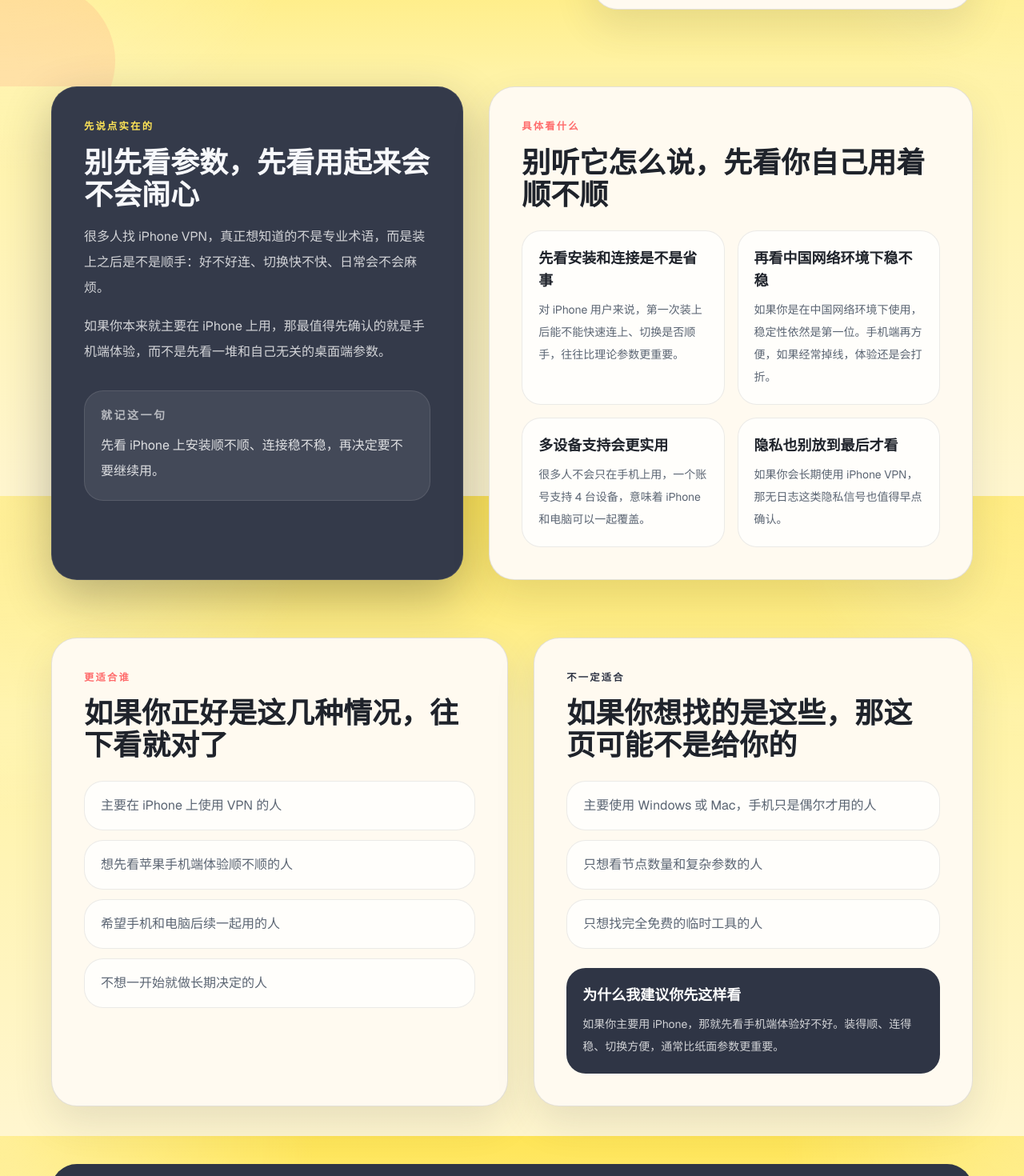
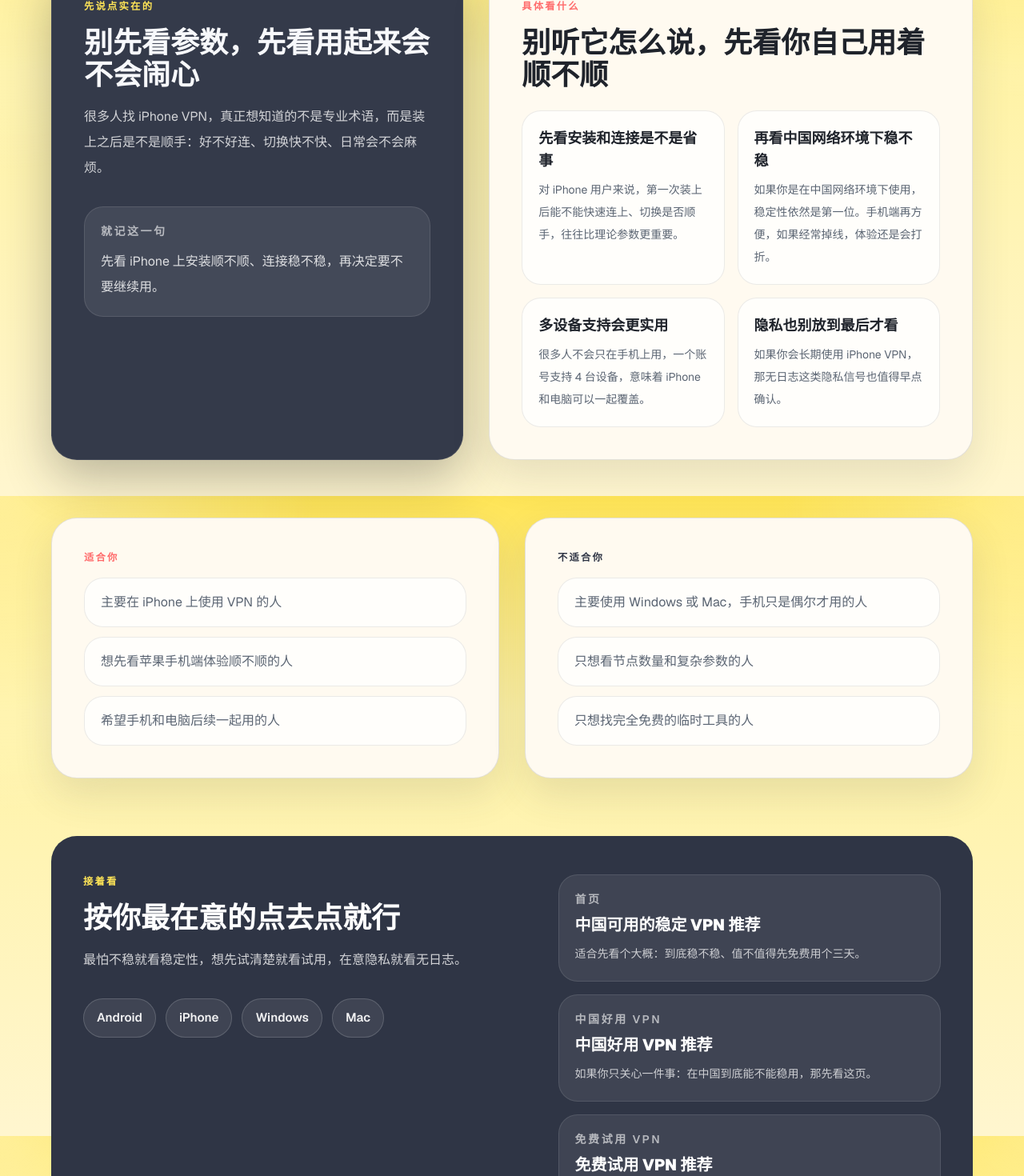
Before and after one commit to leebnbppp2/rava-seo, a Next.js app: page /iphone-vpn in a window 1280 px wide. Shown: the part 980-2450 px from the top of the page at 80% size. Built offline with nearby package versions, Linux system fonts and the light colour scheme.

Commit message:
refactor: simplify landing page copy and sections

```diff
--- a/src/components/VpnLandingPage.tsx
+++ b/src/components/VpnLandingPage.tsx
@@ -43,6 +43,8 @@
 
 export default function VpnLandingPage({ page }: VpnLandingPageProps) {
   const relatedPages = getRelatedPages(page.relatedPaths);
+  const heroSignals = quickSignals.slice(0, 3);
+  const openingParagraphs = page.openingAnswer.slice(0, 1);
 
   const jsonLd = {
     "@context": "https://schema.org",
@@ -138,7 +140,7 @@
                   <p className="text-lg font-extrabold">你要是这种情况，就先看这里</p>
                   <p className="mt-2 text-sm leading-7 text-[var(--muted)]">{page.searchIntent}</p>
                 </div>
-                {quickSignals.map((card) => (
+                {heroSignals.map((card) => (
                   <div key={card.title} className="rounded-3xl border border-black/8 bg-white/70 p-5">
                     <p className="text-lg font-extrabold">{card.title}</p>
                     <p className="mt-2 text-sm leading-7 text-[var(--muted)]">{card.body}</p>
@@ -156,7 +158,7 @@
             <p className="section-label mb-4 text-[#ffe557]">先说点实在的</p>
             <h2 className="text-3xl font-black md:text-4xl">别先看参数，先看用起来会不会闹心</h2>
             <div className="mt-4 space-y-4 text-base leading-8 text-white/78">
-              {page.openingAnswer.map((paragraph) => (
+              {openingParagraphs.map((paragraph) => (
                 <p key={paragraph}>{paragraph}</p>
               ))}
             </div>
@@ -182,12 +184,11 @@
       </section>
 
       <section className="px-4 pb-12 md:pb-18">
-        <div className="mx-auto grid max-w-6xl gap-8 lg:grid-cols-[1.02fr_0.98fr]">
+        <div className="mx-auto grid max-w-6xl gap-8 lg:grid-cols-2">
           <div className="surface-card rounded-[2rem] p-8 md:p-10">
-            <p className="section-label mb-4 text-[var(--accent)]">更适合谁</p>
-            <h2 className="text-3xl font-black md:text-4xl">如果你正好是这几种情况，往下看就对了</h2>
-            <div className="mt-6 grid gap-3">
-              {page.usefulFor.map((item) => (
+            <p className="section-label mb-4 text-[var(--accent)]">适合你</p>
+            <div className="mt-2 grid gap-3">
+              {page.usefulFor.slice(0, 3).map((item) => (
                 <div key={item} className="rounded-3xl border border-black/8 bg-white/70 px-5 py-4 text-sm leading-7 text-[var(--muted)] md:text-base">
                   {item}
                 </div>
@@ -196,18 +197,13 @@
           </div>
 
           <div className="surface-card rounded-[2rem] p-8 md:p-10">
-            <p className="section-label mb-4 text-[var(--accent-dark)]">不一定适合</p>
-            <h2 className="text-3xl font-black md:text-4xl">如果你想找的是这些，那这页可能不是给你的</h2>
-            <div className="mt-6 grid gap-3">
-              {page.avoidIf.map((item) => (
+            <p className="section-label mb-4 text-[var(--accent-dark)]">不适合你</p>
+            <div className="mt-2 grid gap-3">
+              {page.avoidIf.slice(0, 3).map((item) => (
                 <div key={item} className="rounded-3xl border border-black/8 bg-white/70 px-5 py-4 text-sm leading-7 text-[var(--muted)] md:text-base">
                   {item}
                 </div>
               ))}
-            </div>
-            <div className="mt-6 rounded-[1.5rem] bg-[var(--accent-dark)] p-5 text-white">
-              <p className="text-lg font-bold">为什么我建议你先这样看</p>
-              <p className="mt-2 text-sm leading-7 text-white/78">{page.recommendationReason}</p>
             </div>
           </div>
         </div>
@@ -218,9 +214,9 @@
           <div className="grid gap-8 lg:grid-cols-[1.08fr_0.92fr] lg:items-start">
             <div>
               <p className="section-label mb-4 text-[#ffe557]">接着看</p>
-              <h2 className="text-3xl font-black md:text-4xl">你最在意什么，就点进去看那个</h2>
+              <h2 className="text-3xl font-black md:text-4xl">按你最在意的点去点就行</h2>
               <p className="mt-4 max-w-2xl text-base leading-8 text-white/78">
-                不用把所有页面都刷一遍。你要是最怕在中国用着不稳，就去看稳定性；你要是想先试清楚再决定，就看试用；你要是本来就更在意隐私，就直接看无日志。
+                最怕不稳就看稳定性，想先试清楚就看试用，在意隐私就看无日志。
               </p>
               <div className="mt-8 flex flex-wrap gap-3">
                 {supportedDevices.map((item) => (
@@ -245,12 +241,9 @@
 
       <section id="faq" className="px-4 pb-16 md:pb-24">
         <div className="mx-auto max-w-6xl">
-          <div className="mb-8 max-w-3xl">
+          <div className="mb-6 max-w-3xl">
             <p className="section-label mb-4 text-[var(--accent-dark)]">常见问题</p>
-            <h2 className="text-3xl font-black md:text-4xl">大家最常纠结的，基本就是这几件事</h2>
-            <p className="mt-4 text-base leading-8 text-[var(--muted)]">
-              先把这里看完，心里基本就能有个底。没必要一下子全想明白，先把最担心的那一项看清楚就够了。
-            </p>
+            <h2 className="text-3xl font-black md:text-4xl">常见问题</h2>
           </div>
 
           <div className="grid gap-4">
```
